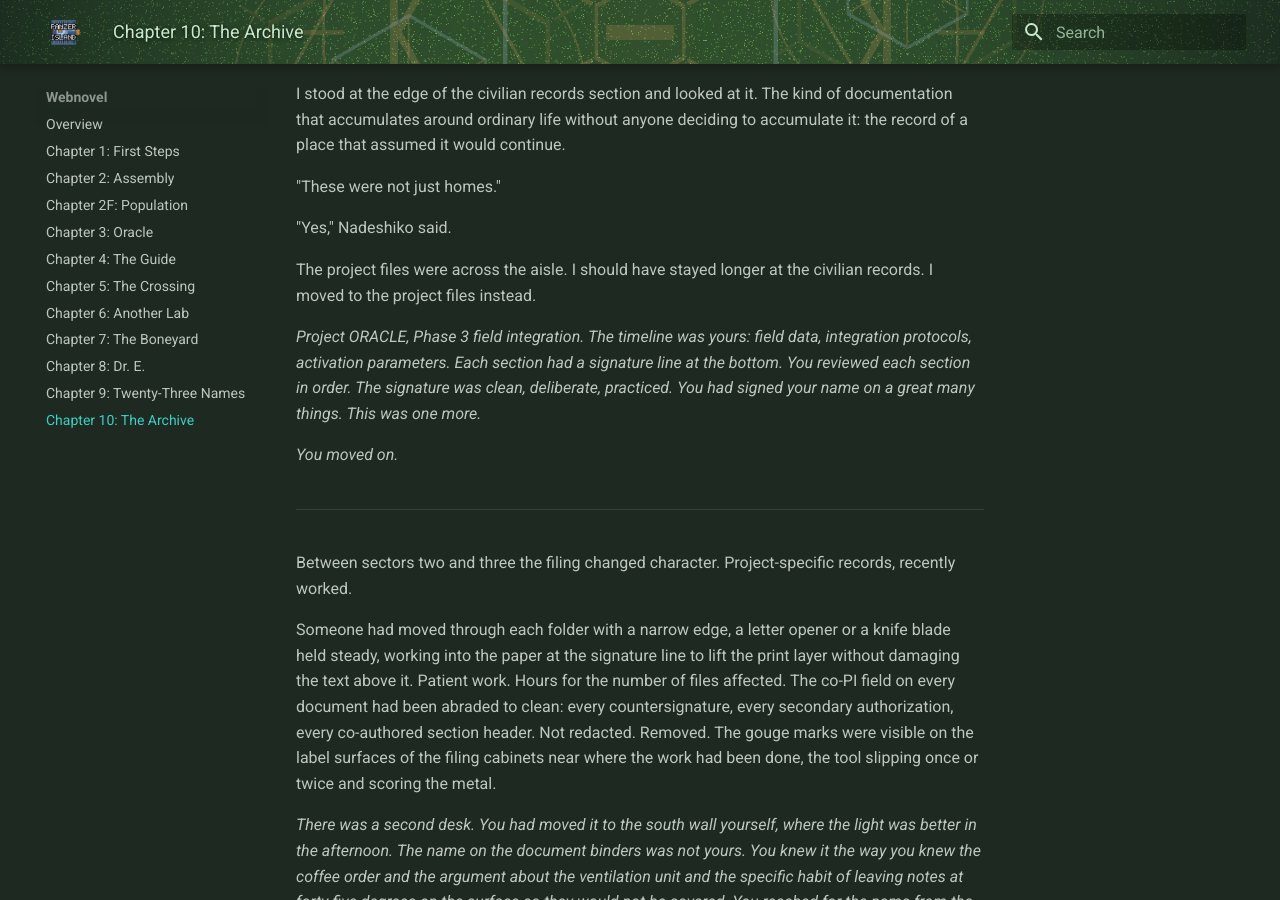
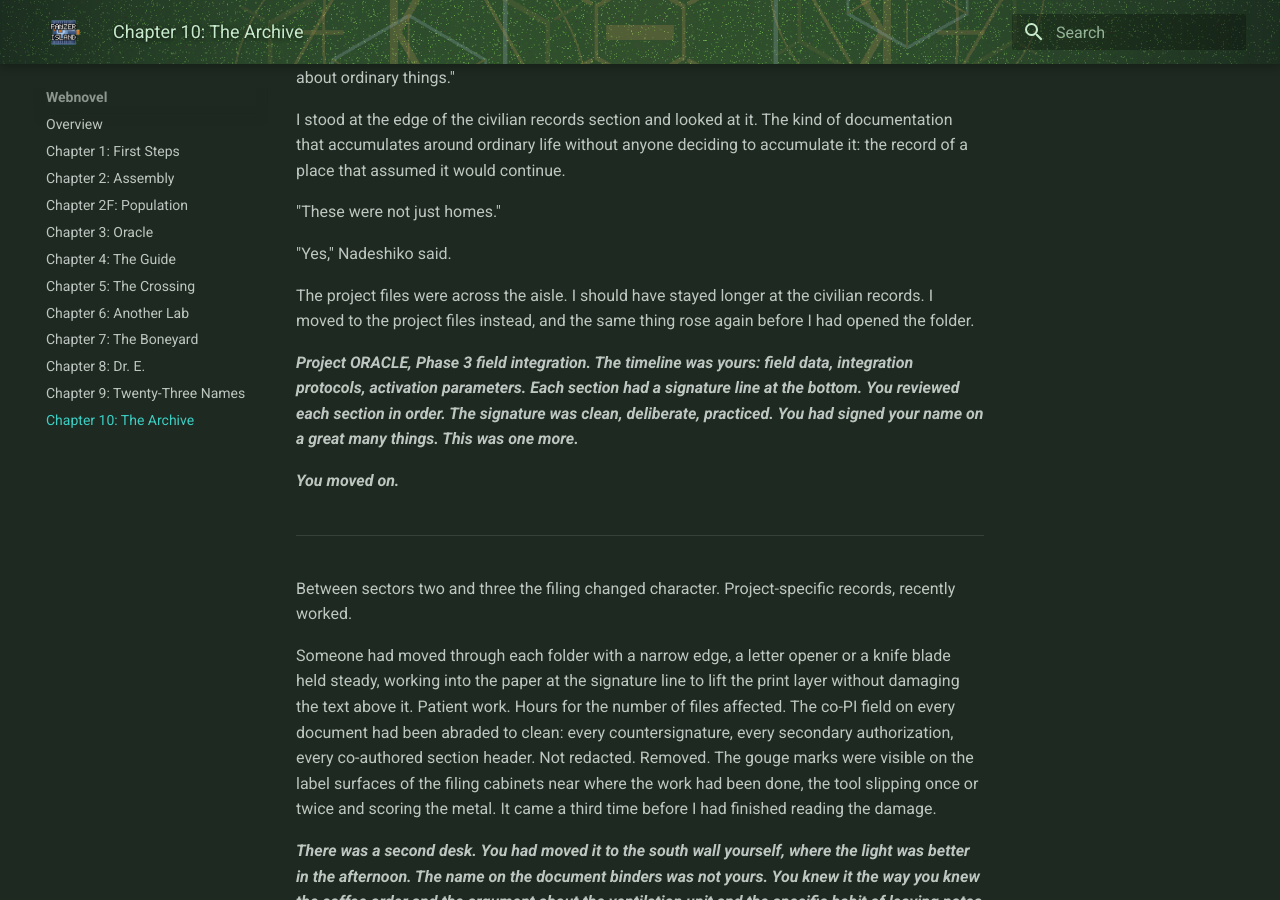
Before and after one commit to rhedak/panzer_island_pages, an MkDocs documentation site: the page built from docs/webnovel/ch10.md, in a window 1280 px wide and 900 px high, scrolled down 2937 px. Built offline with MkDocs 1.6.1 and Material for MkDocs 9.7.7, drawn with Linux system fonts in a browser that asks for light colours; some of the changed text lies outside the part shown.

Commit message:
update ch10

```diff
--- a/docs/webnovel/ch10.md
+++ b/docs/webnovel/ch10.md
@@ -40,11 +41,11 @@ I did not read the labels.
 ---
 
 
-The OFFICE was at the end of the first sector, third door from the north wall.
+The OFFICE was at the end of the first sector, third door from the north wall. Before I reached it, a memory surfaced, not called for and not mine to stop.
 
-*The office was yours. Third window looking north, with a view of the approach road in clear weather. The chair adjusted too far to the left and you had learned to compensate. The schedule on the wall was yours: Tuesday standing meeting, Friday review. The working stack went on the left side of the desk; the archive copy, already closed, went on the right. You had used this room for a year and a half before you moved operations inland. You came back seven times after that. You knew the sound of the hallway outside the door without looking.*
+***The office was yours. Third window looking north, with a view of the approach road in clear weather. The chair adjusted too far to the left and you had learned to compensate. The schedule on the wall was yours: Tuesday standing meeting, Friday review. The working stack went on the left side of the desk; the archive copy, already closed, went on the right. You had used this room for a year and a half before you moved operations inland. You came back seven times after that. You knew the sound of the hallway outside the door without looking.***
 
-*You knew this room.*
+***You knew this room.***
 
 The sector cleared and I was standing in the aisle and the team was waiting and Katyusha was watching me.
 
@@ -75,22 +76,22 @@ I stood at the edge of the civilian records section and looked at it. The kind o
 
 "Yes," Nadeshiko said.
 
-The project files were across the aisle. I should have stayed longer at the civilian records. I moved to the project files instead.
+The project files were across the aisle. I should have stayed longer at the civilian records. I moved to the project files instead, and the same thing rose again before I had opened the folder.
 
-*Project ORACLE, Phase 3 field integration. The timeline was yours: field data, integration protocols, activation parameters. Each section had a signature line at the bottom. You reviewed each section in order. The signature was clean, deliberate, practiced. You had signed your name on a great many things. This was one more.*
+***Project ORACLE, Phase 3 field integration. The timeline was yours: field data, integration protocols, activation parameters. Each section had a signature line at the bottom. You reviewed each section in order. The signature was clean, deliberate, practiced. You had signed your name on a great many things. This was one more.***
 
-*You moved on.*
+***You moved on.***
 
 ---
 
 
 Between sectors two and three the filing changed character. Project-specific records, recently worked.
 
-Someone had moved through each folder with a narrow edge, a letter opener or a knife blade held steady, working into the paper at the signature line to lift the print layer without damaging the text above it. Patient work. Hours for the number of files affected. The co-PI field on every document had been abraded to clean: every countersignature, every secondary authorization, every co-authored section header. Not redacted. Removed. The gouge marks were visible on the label surfaces of the filing cabinets near where the work had been done, the tool slipping once or twice and scoring the metal.
+Someone had moved through each folder with a narrow edge, a letter opener or a knife blade held steady, working into the paper at the signature line to lift the print layer without damaging the text above it. Patient work. Hours for the number of files affected. The co-PI field on every document had been abraded to clean: every countersignature, every secondary authorization, every co-authored section header. Not redacted. Removed. The gouge marks were visible on the label surfaces of the filing cabinets near where the work had been done, the tool slipping once or twice and scoring the metal. It came a third time before I had finished reading the damage.
 
-*There was a second desk. You had moved it to the south wall yourself, where the light was better in the afternoon. The name on the document binders was not yours. You knew it the way you knew the coffee order and the argument about the ventilation unit and the specific habit of leaving notes at forty-five degrees on the surface so they would not be covered. You reached for the name from the paper.*
+***There was a second desk. You had moved it to the south wall yourself, where the light was better in the afternoon. The name on the document binders was not yours. You knew it the way you knew the coffee order and the argument about the ventilation unit and the specific habit of leaving notes at forty-five degrees on the surface so they would not be covered. You reached for the name from the paper.***
 
-*The paper ends before it arrives. The record ends. The signature line is abraded. You cannot find the edge.*
+***The paper ends before it arrives. The record ends. The signature line is abraded. You cannot find the edge.***
 
 ---
 
```
Also changed, not shown: other parts of docs/webnovel/ch10.md (+2 -1 lines).
